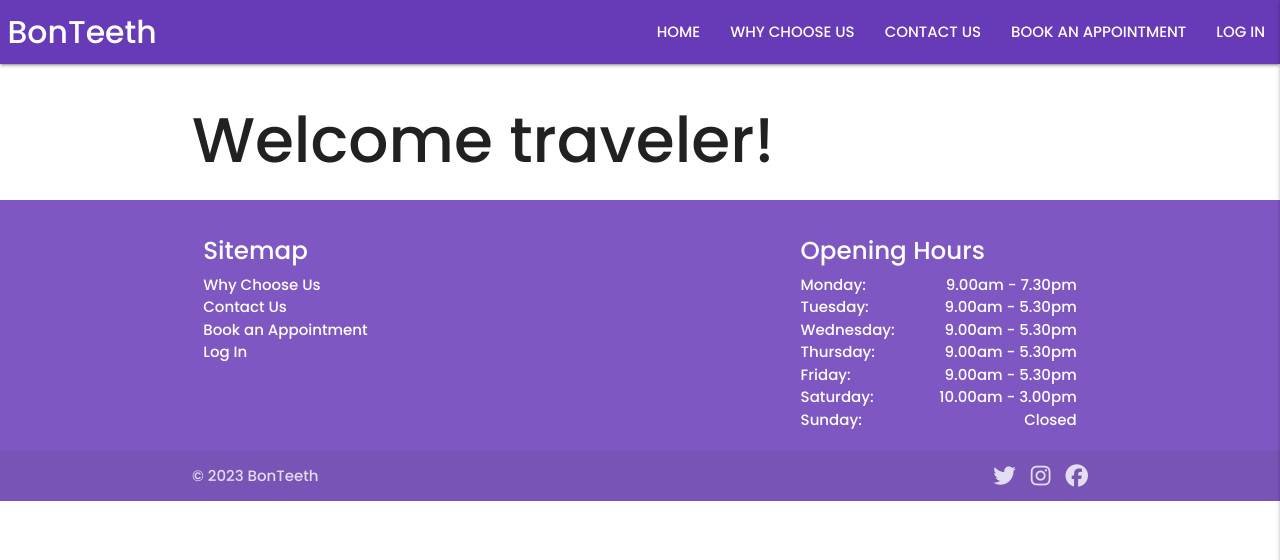
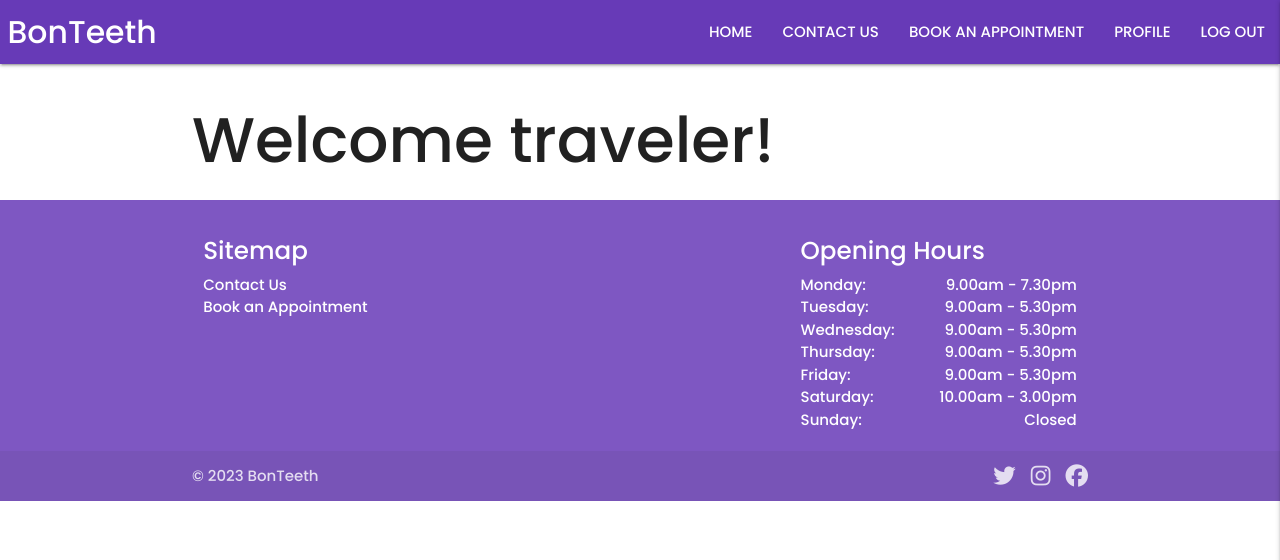
Before and after one commit to ricocatford/bonteeth-project, a Flask app: page / in a window 1280 px wide. Shown: the top 560 px of the page. Run offline with Flask 2, Linux system fonts and the light colour scheme; the visitor is signed in with stand-in values (Sample User, id 1); some libraries are stand-ins or nearby versions.

Commit message:
Fixed routing for login and register, refactored Control panel page into Profile page

```diff
--- a/app.py
+++ b/app.py
@@ -43,6 +43,7 @@ def register():
 
         session["user"] = request.form.get("username").lower()
         flash("Registration successful")
+        return redirect(url_for("profile", username=session["user"]))
 
     return render_template("register.html")
 
@@ -56,7 +57,7 @@ def login():
         if existing_user:
             if check_password_hash(existing_user["password"], request.form.get("password")):
                 session["user"] = request.form.get("username")
-                return redirect(url_for("control_panel"))
+                return redirect(url_for("profile", username=session["user"]))
 
             else:
                 flash("Incorrect username and/or password.")
@@ -65,11 +66,23 @@ def login():
     return render_template("login.html")
 
 
-@app.route("/control-panel")
-def control_panel():
-    username = session["user"]
+@app.route("/logout")
+def logout():
+    flash("You have been logged out.")
+    session.pop("user")
 
-    return render_template("control-panel.html" , username=username)
+    return redirect(url_for("login"))
+
+
+@app.route("/profile/<username>")
+def profile(username):
+    username = mongo.db.users.find_one(
+        {"username": session["user"]})["username"]
+
+    if session["user"]:
+        return render_template("profile.html" , username=username)
+
+    return redirect(url_for("login"))
 
 
 if __name__ == "__main__":
--- a/templates/base.html
+++ b/templates/base.html
@@ -26,11 +26,6 @@
                 </li>
                 <li>
                     <a href="#" class="center-align text-uppercase">
-                        Why Choose Us
-                    </a>
-                </li>
-                <li>
-                    <a href="#" class="center-align text-uppercase">
                         Contact Us
                     </a>
                 </li>
@@ -39,11 +34,24 @@
                         Book an Appointment
                     </a>
                 </li>
+                {% if session.user %}
+                <li>
+                    <a href="{{ url_for('profile', username=session['user']) }}" class="center-align text-uppercase">
+                        Profile
+                    </a>
+                </li>
+                <li>
+                    <a href="{{ url_for('logout') }}" class="center-align text-uppercase">
+                        Log Out
+                    </a>
+                </li>
+                {% else %}
                 <li>
                     <a href="{{ url_for('login') }}" class="center-align text-uppercase">
                         Log In
                     </a>
                 </li>
+                {% endif %}
             </ul>
         </div>
     </nav>
@@ -59,16 +67,6 @@
             </h5>
         </li>
         <li>
-            <a href="{{ url_for('home') }}" class="center-align text-uppercase">
-                Home
-            </a>
-        </li>
-        <li>
-            <a href="#" class="center-align text-uppercase">
-                Why Choose Us
-            </a>
-        </li>
-        <li>
             <a href="#" class="center-align text-uppercase">
                 Contact Us
             </a>
@@ -78,11 +76,24 @@
                 Book an Appointment
             </a>
         </li>
+        {% if session.user %}
+        <li>
+            <a href="{{ url_for('profile', username=session['user']) }}" class="center-align text-uppercase">
+                Profile
+            </a>
+        </li>
+        <li>
+            <a href="{{ url_for('logout') }}" class="center-align text-uppercase">
+                Log Out
+            </a>
+        </li>
+        {% else %}
         <li>
             <a href="{{ url_for('login') }}" class="center-align text-uppercase">
                 Log In
             </a>
         </li>
+        {% endif %}
     </ul>
 </header>
 <section>
@@ -91,7 +102,7 @@
     {% if messages %}
     {% for message in messages %}
     <div class="row flashes">
-        <div class="col s12 l8 offset-l2 card-panel deep-purple lighten-2">
+        <div class="col s12 l8 offset-l2 card-panel pink lighten-2">
             <h5 class="white-text center-align">
                 {{ message }}
             </h5>
@@ -117,22 +128,12 @@
                 <ul>
                     <li>
                         <a href="#" class="white-text">
-                        Why Choose Us
-                    </a>
-                </li>
-                <li>
-                    <a href="#" class="white-text">
                             Contact Us
                         </a>
                     </li>
                     <li>
                         <a href="#" class="white-text">
                             Book an Appointment
-                    </a>
-                </li>
-                <li>
-                    <a href="{{ url_for('login') }}" class="white-text">
-                        Log In
                         </a>
                     </li>
                 </ul>
--- a/templates/control-panel.html
+++ b/templates/profile.html
@@ -8,10 +8,6 @@
                 Welcome <span class="username">{{ username }}</span>
             </h3>
         </div>
-<!--        &lt;!&ndash;    Image wrapper    &ndash;&gt;-->
-<!--        <div class="col s12 center-align">-->
-<!--            <img src="{{ url_for('static',filename='images/smiling_tooth.jpg') }}">-->
-<!--        </div>-->
     </div>
     <div class="row">
         <div class="col s12 m4">
```
Lines whose indentation alone changed are shown as unchanged.
